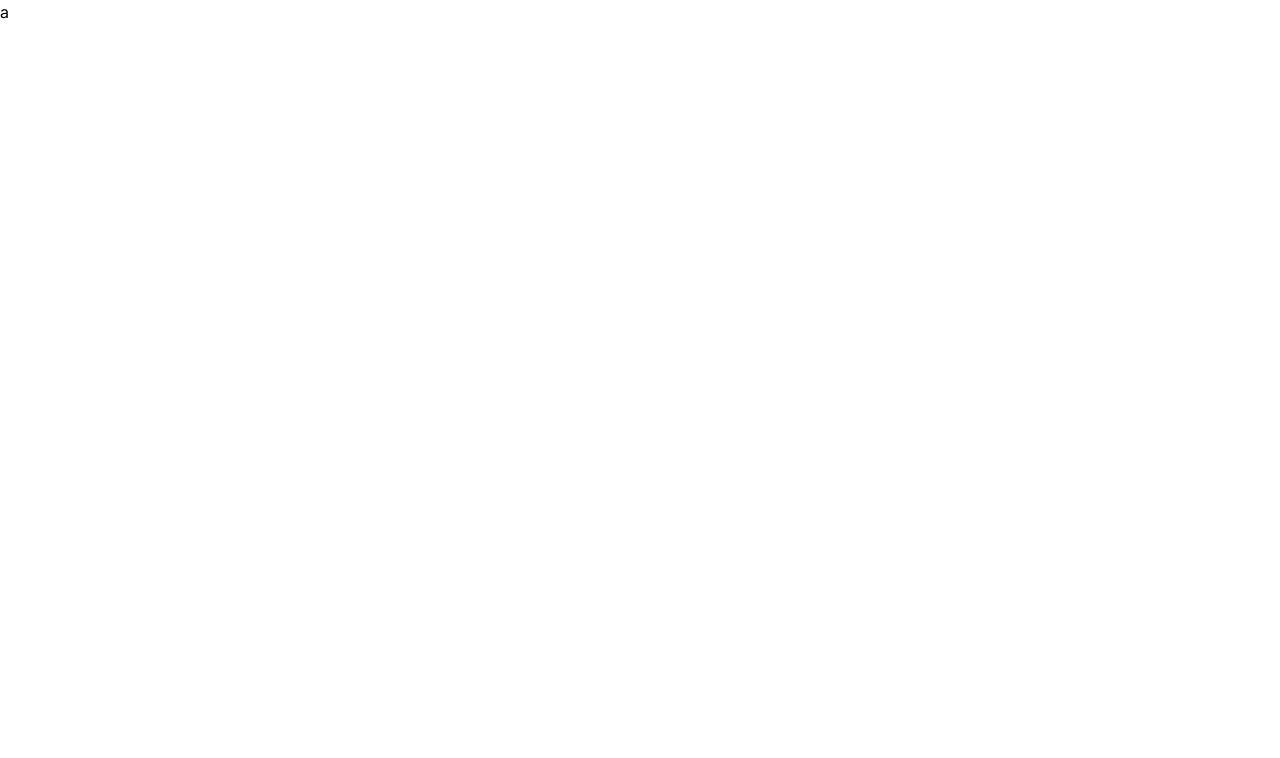
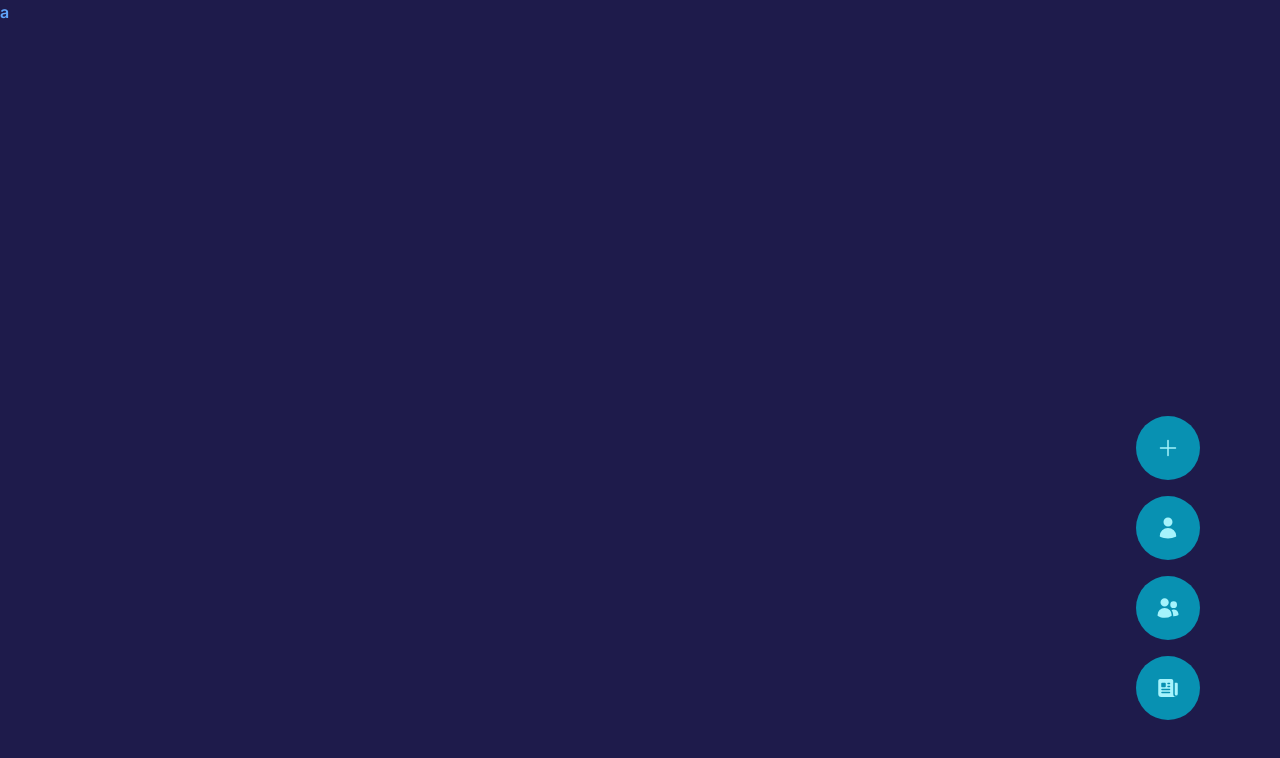
Before and after one commit to TiredTorch/amused, a Next.js app: page / in a window 1280 px wide. Shown: the top 758 px of the page. Built offline with nearby package versions, Linux system fonts and the light colour scheme.

Commit message:
Confgurated icon components

```diff
--- /dev/null
+++ b/src/app/(privateRoutes)/layout.tsx
@@ -0,0 +1,36 @@
+import { Button, DashboardIcon, FriendsIcon, NewPostIcon, ProfileIcon } from "@components"
+import { ButtonType } from "@types"
+import Link from "next/link"
+import { ReactNode } from "react"
+
+export const Layout = ({
+    children
+}: {
+    children: ReactNode
+}) => {
+    return (
+        <div
+            className="w-screen h-screen bg-indigo-950 text-blue-400 font-semibold"
+        >
+            {children}
+            <div
+                className="absolute right-20 bottom-20 flex gap-4 flex-col"
+            >
+                <Button type={ButtonType.ICON}>
+                    <NewPostIcon/>
+                </Button>
+                <Button type={ButtonType.ICON}>
+                    <ProfileIcon/>
+                </Button>
+                <Button type={ButtonType.ICON}>
+                    <FriendsIcon/>
+                </Button>
+                <Button type={ButtonType.ICON}>
+                    <DashboardIcon/>
+                </Button>
+            </div>
+        </div>
+    )
+}
+
+export default Layout
--- /dev/null
+++ b/src/components/icons/DashboardIcon/DashboardIcon.tsx
@@ -0,0 +1,6 @@
+export const DashboardIcon = () => (
+    <svg xmlns="http://www.w3.org/2000/svg" viewBox="0 0 24 24" fill="currentColor" className="w-6 h-6">
+        <path fillRule="evenodd" d="M4.125 3C3.089 3 2.25 3.84 2.25 4.875V18a3 3 0 003 3h15a3 3 0 01-3-3V4.875C17.25 3.839 16.41 3 15.375 3H4.125zM12 9.75a.75.75 0 000 1.5h1.5a.75.75 0 000-1.5H12zm-.75-2.25a.75.75 0 01.75-.75h1.5a.75.75 0 010 1.5H12a.75.75 0 01-.75-.75zM6 12.75a.75.75 0 000 1.5h7.5a.75.75 0 000-1.5H6zm-.75 3.75a.75.75 0 01.75-.75h7.5a.75.75 0 010 1.5H6a.75.75 0 01-.75-.75zM6 6.75a.75.75 0 00-.75.75v3c0 .414.336.75.75.75h3a.75.75 0 00.75-.75v-3A.75.75 0 009 6.75H6z" clipRule="evenodd" />
+        <path d="M18.75 6.75h1.875c.621 0 1.125.504 1.125 1.125V18a1.5 1.5 0 01-3 0V6.75z" />
+    </svg>
+)
--- /dev/null
+++ b/src/components/icons/FriendsIcon/FriendsIcon.tsx
@@ -0,0 +1,5 @@
+export const FriendsIcon = () => (
+    <svg xmlns="http://www.w3.org/2000/svg" viewBox="0 0 24 24" fill="currentColor" className="w-6 h-6">
+        <path d="M4.5 6.375a4.125 4.125 0 118.25 0 4.125 4.125 0 01-8.25 0zM14.25 8.625a3.375 3.375 0 116.75 0 3.375 3.375 0 01-6.75 0zM1.5 19.125a7.125 7.125 0 0114.25 0v.003l-.001.119a.75.75 0 01-.363.63 13.067 13.067 0 01-6.761 1.873c-2.472 0-4.786-.684-6.76-1.873a.75.75 0 01-.364-.63l-.001-.122zM17.25 19.128l-.001.144a2.25 2.25 0 01-.233.96 10.088 10.088 0 005.06-1.01.75.75 0 00.42-.643 4.875 4.875 0 00-6.957-4.611 8.586 8.586 0 011.71 5.157v.003z" />
+    </svg>
+)
--- /dev/null
+++ b/src/components/icons/NewPostIcon/NewPostIcon.tsx
@@ -0,0 +1,7 @@
+import Link from "next/link";
+
+export const NewPostIcon = () => (
+    <svg xmlns="http://www.w3.org/2000/svg" viewBox="0 0 24 24" fill="currentColor" className="w-6 h-6">
+        <path fillRule="evenodd" d="M12 3.75a.75.75 0 01.75.75v6.75h6.75a.75.75 0 010 1.5h-6.75v6.75a.75.75 0 01-1.5 0v-6.75H4.5a.75.75 0 010-1.5h6.75V4.5a.75.75 0 01.75-.75z" clipRule="evenodd" />
+    </svg>
+)
--- /dev/null
+++ b/src/components/icons/ProfileIcon/ProfileIcon.tsx
@@ -0,0 +1,5 @@
+export const ProfileIcon = () => (
+    <svg xmlns="http://www.w3.org/2000/svg" viewBox="0 0 24 24" fill="currentColor" className="w-6 h-6">
+        <path fillRule="evenodd" d="M7.5 6a4.5 4.5 0 119 0 4.5 4.5 0 01-9 0zM3.751 20.105a8.25 8.25 0 0116.498 0 .75.75 0 01-.437.695A18.683 18.683 0 0112 22.5c-2.786 0-5.433-.608-7.812-1.7a.75.75 0 01-.437-.695z" clipRule="evenodd" />
+    </svg>
+)
--- /dev/null
+++ b/src/components/icons/index.ts
@@ -0,0 +1,4 @@
+export * from "./NewPostIcon/NewPostIcon"
+export * from "./DashboardIcon/DashboardIcon"
+export * from "./FriendsIcon/FriendsIcon"
+export * from "./ProfileIcon/ProfileIcon"
--- a/src/components/index.ts
+++ b/src/components/index.ts
@@ -1,2 +1,3 @@
 export * from "./ui"
 export * from "./forms"
+export * from "./icons"
--- a/src/components/ui/Button/Button.tsx
+++ b/src/components/ui/Button/Button.tsx
@@ -12,7 +12,10 @@ export const Button: FC<PropsWithChildren<ButtonProps>> = ({
         <button
             type={btnType}
             onClick={onClick}
-            className={`${type} outline-none text-indigo-900 bg-indigo-600 p-2 rounded-lg hover:bg-indigo-500 hover:text-indigo-800 duration-500`}
+            className={`
+                ${type === ButtonType.DEFAULT && "text-indigo-900 bg-indigo-600 p-2 rounded-lg hover:bg-indigo-500 hover:text-indigo-800 duration-500"}
+                ${type === ButtonType.ICON && "bg-cyan-600 w-16 h-16 rounded-full flex items-center justify-center text-cyan-200 font-extrabold"}
+            `}
         >
             {children}
         </button>
--- a/src/types/enums/button.enum.ts
+++ b/src/types/enums/button.enum.ts
@@ -1,4 +1,4 @@
 export enum ButtonType {
-    DEFAULT = "",
-    ICON = ""
+    DEFAULT,
+    ICON
 }
```
